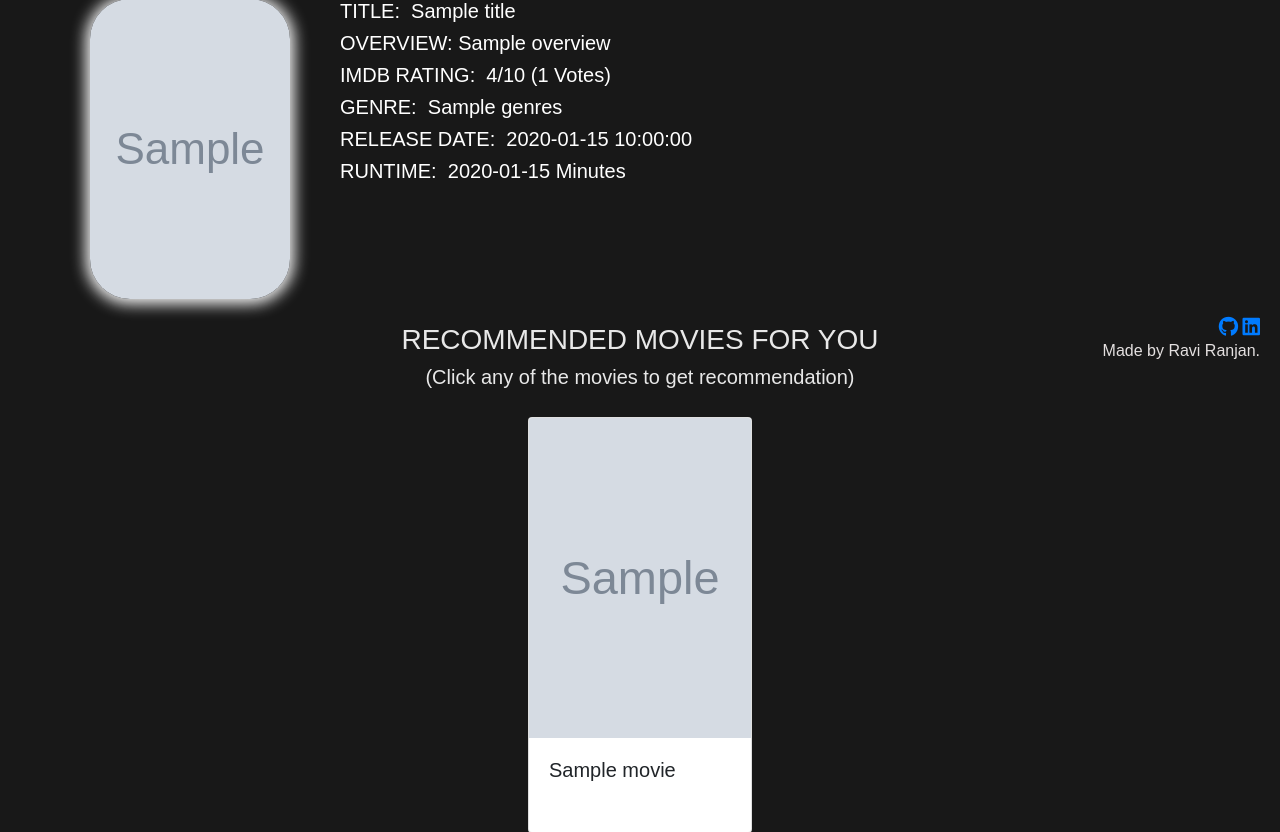
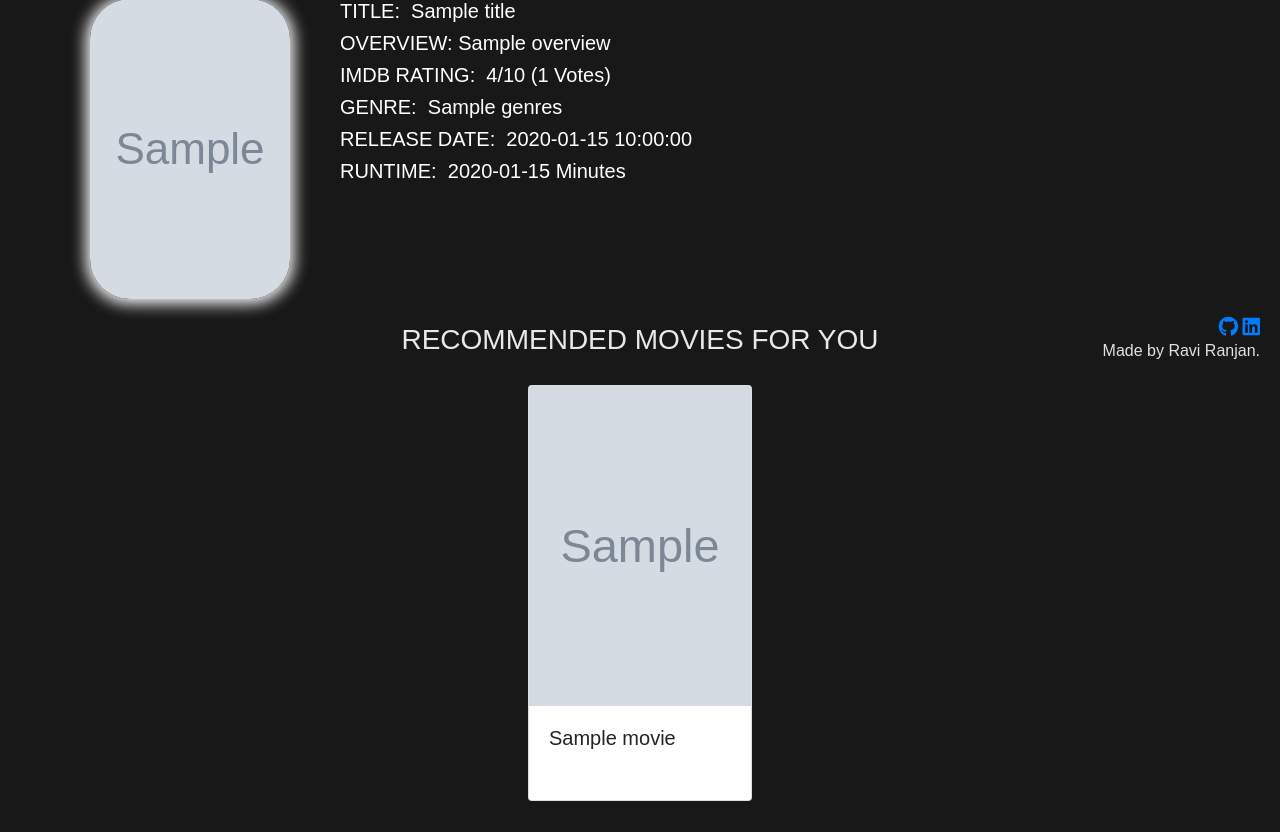
Before and after one commit to raaviranjan/Movie_recommender, a Flask app: template templates/index.html in a window 1280 px wide. Shown: the part 401-1233 px from the top of the page. After the commit the page ends 1202 px from the top, so only its background shows below. Run offline with Flask 2, Linux system fonts and the light colour scheme; the template is opened without the code that fills it: most values are stand-ins (such as "Sample title", 1, 10 or a date in 2020); grey boxes marked "Sample" are stand-in pictures; parts of the project's set-up code (start-up, migrations or seed data) failed here and were passed over; some libraries are stand-ins or nearby versions.

Commit message:
Fixed some error

```diff
--- a/app.py
+++ b/app.py
@@ -31,12 +31,14 @@ def preprocessing():
     movie.drop(['title_x','title_y','tagline','wins_nominations'],axis=1,inplace=True)
     movie['title'] = movie['title'].str.lower()
     movie.dropna(subset=['story','actors','imdb_rating','imdb_votes'],inplace=True)
+    movie = movie.astype({"year_of_release":'int64'})
+    movie = movie[movie.year_of_release >= 1975]
     movie['poster_path'] = movie['poster_path'].fillna('https://www.csaff.org/wp-content/uploads/csaff-no-poster.jpg')
     movie['genres'] = movie['genres'].apply(lambda x:x.split('|'))
     movie['genres'] = movie['genres'].apply(lambda x:' '.join(x))
     movie['actors'] = movie['actors'].apply(lambda x:x.split('|'))
     movie['actors'] = movie['actors'].apply(lambda x:' '.join(x))
-    movie['comb'] = movie['genres']+" "+movie['summary']+" "+movie['actors']
+    movie['comb'] = movie['genres']+" "+movie['story']+" "+movie['actors']
     set_movie_db(movie)
 
 def recommend_movies(movie_name):
--- a/static/autocomplete.js
+++ b/static/autocomplete.js
@@ -8,7 +8,8 @@ function comp(){
 
         suggestionPanel.innerHTML = '';
 
-        var suggestions = list_of_movies.filter(movie => movie.toLowerCase().startsWith(input));
+        var suggestions = list_of_movies.filter(movie => movie.toLowerCase().startsWith(input)).slice(0, 5);;
+
 
         suggestions.forEach(function(suggested){
             const div = document.createElement('div');
--- a/templates/index.html
+++ b/templates/index.html
@@ -69,7 +69,7 @@
 
 
             <div class="movie" style="color: #E8E8E8;">
-                <center><h3>RECOMMENDED MOVIES FOR YOU</h3><h5>(Click any of the movies to get recommendation)</h5></center>
+                <center><h3>RECOMMENDED MOVIES FOR YOU</h3></center>
             </div>
 
             <div class="movie-content">
```
